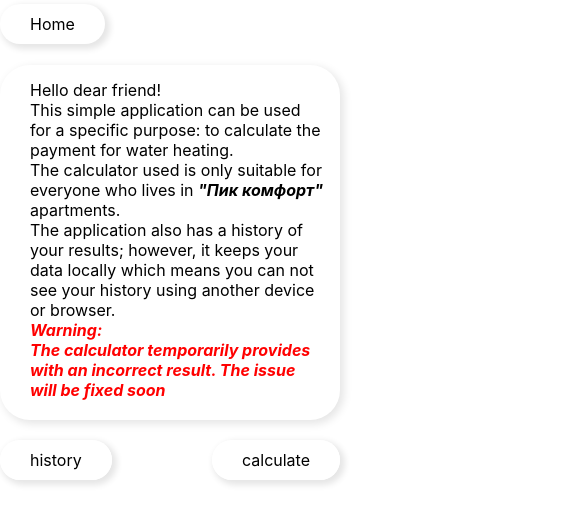
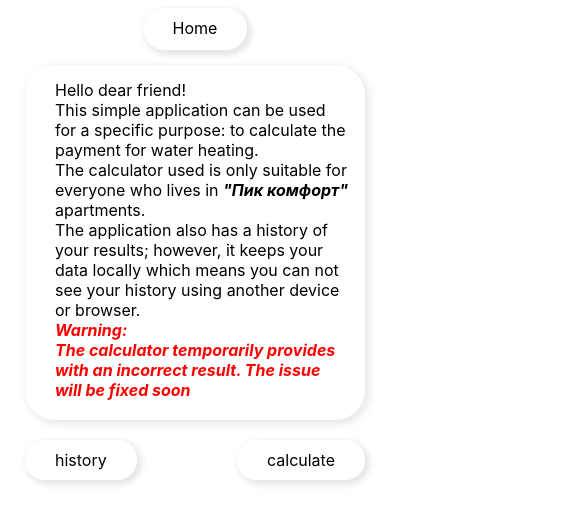
Before and after one commit to L1ghT0/-Pik-Comfort-Calculator, a React (Create React App) app: page / in a window 390 px wide. Shown: the top 524 px of the page, 585 px wide, since content can reach past the window. Built offline with nearby package versions, Linux system fonts and the light colour scheme.

Commit message:
the width issue occurred on phones has been fixed

```diff
--- a/src/App.css
+++ b/src/App.css
@@ -1,4 +1,5 @@
 .app-wrapper{
+    margin-left: 10px;
     height: 100%;
     background-color: white;
     display: grid;
@@ -13,3 +14,18 @@
     display: flex;
     margin-top: 15px;
 }
+
+@media (max-width:480px)  {
+    /* smartphones, Android phones, landscape iPhone */
+        .app-wrapper-content{
+            width: auto;
+            height: auto;
+            margin: 0 auto;
+            display: flex;
+            margin-top: 15px;
+        }
+    .app-wrapper{
+        margin-left: 0;
+    }
+
+}
--- a/src/components/Header/Header.module.css
+++ b/src/components/Header/Header.module.css
@@ -9,3 +9,10 @@
     display: flex;
     margin-top: 4px;
 }
+
+@media (max-width:480px) {
+    .header_page{
+        display: flex;
+        margin-top: 4px;
+    }
+}
```
